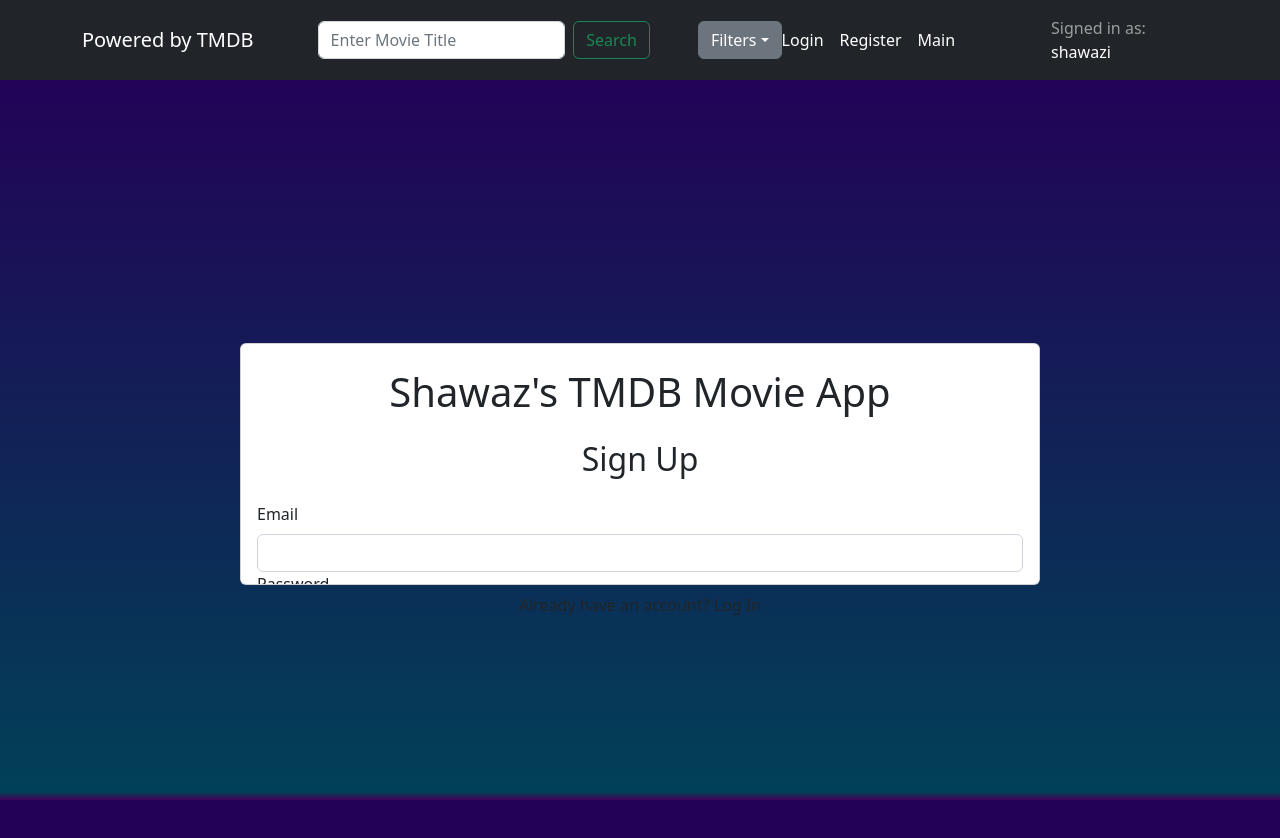
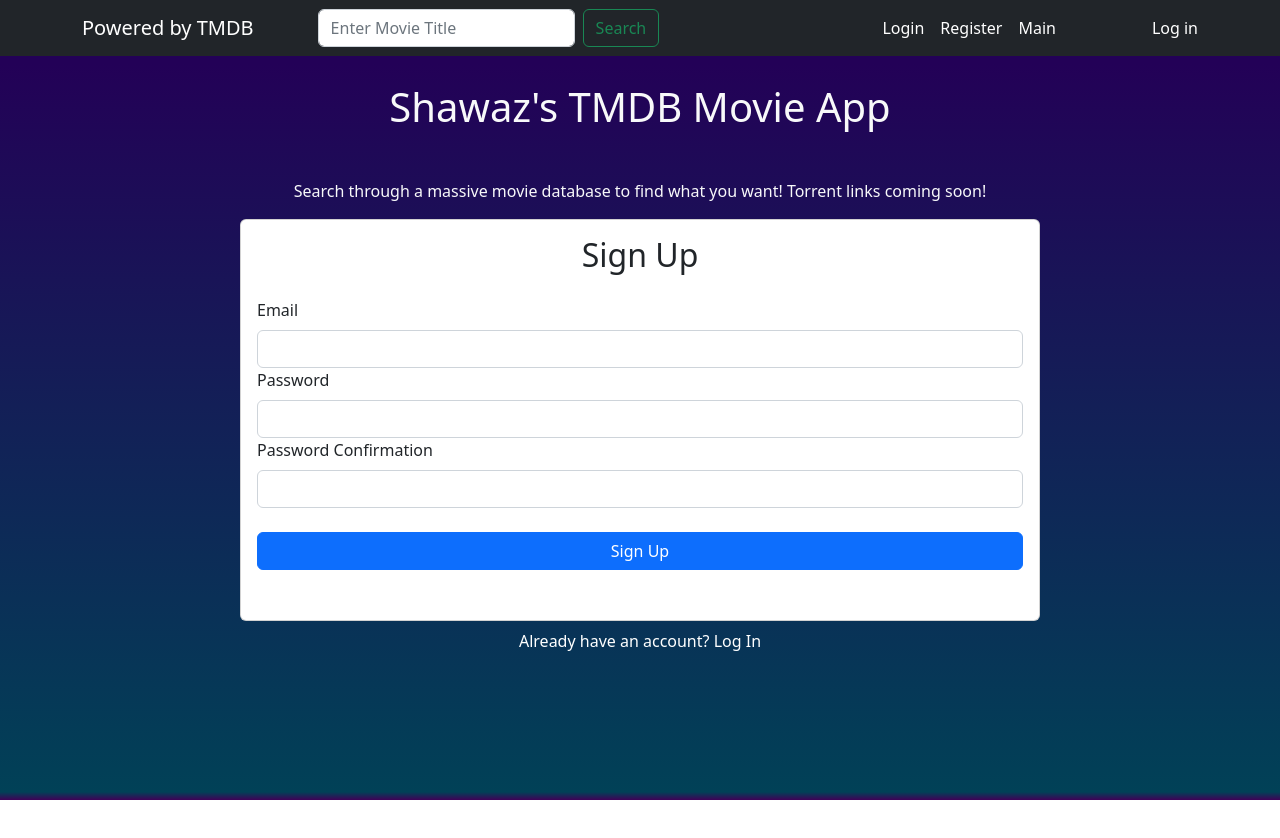
Before and after one commit to shawazi/react-10-movies, a React (Create React App) app: page /react-10-movies/register in a window 1280 px wide. Shown: the top 838 px of the page. After the commit the page ends 800 px from the top, so only its background shows below. Built offline with nearby package versions, Linux system fonts and the light colour scheme; no server answers.

Commit message:
still working on auth, still haven't implemented filters, still haven't styled properly

```diff
--- a/src/App.js
+++ b/src/App.js
@@ -1,26 +1,13 @@
-import Register from './pages/Register';
-import Login from './pages/Login';
-import Main from './pages/Main';
-import MovieDetail from './pages/MovieDetail';
-import React from 'react';
-import { AuthProvider } from './context/AuthContext';
-import { BrowserRouter as Router, Route, Routes } from "react-router-dom";
+import React from "react";
 import "./app.css"
+import AppRouter from "./router/AppRouter";
 import { MovieProvider } from './context/MovieContext';
+
 
 function App() {
   return (
     <MovieProvider>
-      <Router basename="/react-10-movies">
-        <AuthProvider>
-          <Routes>
-            <Route exact path="/" element={<Main />} />
-            <Route path="/register" element={<Register />} />
-            <Route path="/login" element={<Login />} />
-            <Route path="/details" element={<MovieDetail />} />
-          </Routes>
-        </AuthProvider>
-      </Router>
+      <AppRouter />
     </MovieProvider>
   );
 }
--- a/src/app.css
+++ b/src/app.css
@@ -85,6 +85,12 @@ ul {
     width: 18rem;
 }
 
+.card-title {
+    border-radius: 30%;
+    padding: 1rem;
+
+}
+
 @media (max-width: 1200px) {
     .movie-container .card {
         width: 14rem;
--- a/src/components/MovieCard.js
+++ b/src/components/MovieCard.js
@@ -15,7 +15,7 @@ const MovieCard = () => {
             <Card className="bg-dark">
               <Card.Img className="img-fluid" variant="top" src={imgURL + movie.poster_path} alt={movie.title} />
               <Card.Body className="d-flex flex-column bg-dark">
-                <Card.Title className="mx-auto text-light mb-4">{movie.title}</Card.Title>
+                <Card.Title className="mx-auto text-dark mb-4 px-1 bg-info">{movie.title}</Card.Title>
                 <Card.Text className="text-light">{movie.overview}</Card.Text>
               </Card.Body>
             </Card>
--- a/src/components/Navbar.js
+++ b/src/components/Navbar.js
@@ -1,36 +1,28 @@
 import Container from 'react-bootstrap/Container';
-import  {Dropdown}  from 'react-bootstrap';
 import Navbar from 'react-bootstrap/Navbar';
-import DropdownMenu from 'react-bootstrap/esm/DropdownMenu';
+import { Link, NavLink } from 'react-router-dom';
+import { useAuth } from "../context/AuthContext"
 
 function NavBar() {
+  const {currentUser} = useAuth();
+
   return (
     <Navbar variant="dark" bg="dark">
       <Container>
-        <Navbar.Brand href="#home">Powered by TMDB</Navbar.Brand>
+        <Navbar.Brand target="_blank" href="https://www.themoviedb.org/?language=en-US">Powered by TMDB</Navbar.Brand>
         <form className="form-inline">
         <input className="form-control mr-sm-2" type="search" placeholder="Enter Movie Title" aria-label="Search" />
         <button className="btn btn-outline-success my-2 my-sm-0" type="submit">Search</button>
         </form>
-          <Dropdown>
-          <Dropdown.Toggle variant="secondary" id="dropdown-filters">
-            Filters
-          </Dropdown.Toggle>
-          <DropdownMenu>
-            <Dropdown.Item className="text-dark">Action</Dropdown.Item>
-            <Dropdown.Item className="text-dark">Action</Dropdown.Item>
-            <Dropdown.Item className="text-dark">Action</Dropdown.Item>
-          </DropdownMenu>
-        </Dropdown>
         <Navbar.Toggle />
         <Navbar.Collapse className="justify-content-end">
             <ul className="navbar-nav mr-auto mt-2 mt-lg-0">
-                <li><a href="#login">Login</a></li>
-                <li><a href="#register">Register</a></li>
-                <li><a href="#main">Main</a></li>
+                <li><Link to="/Login">Login</Link></li>
+                <li><Link to="/Register">Register</Link></li>
+                <li><Link to="/Main">Main</Link></li>
             </ul>
-            <Navbar.Text>
-                Signed in as: <a href="#login">shawazi</a>
+            <Navbar.Text className="align-items-center">
+              {currentUser ? `Signed in as: ${currentUser}` : <NavLink to="/login">Log in</NavLink>}
             </Navbar.Text>
         </Navbar.Collapse>
       </Container>
--- a/src/context/AuthContext.js
+++ b/src/context/AuthContext.js
@@ -1,23 +1,43 @@
-import React, { useContext, useState, useEffect } from "react";
+import React, { createContext, useContext, useState, useEffect } from "react";
 import { auth } from '../auth/firebase'
 
 
-const AuthContext = React.createContext();
+const AuthContext = createContext();
 
-export function useAuth() {
+export const useAuth = () => {
     return useContext(AuthContext);
 }
 
-export function AuthProvider({ children }) {
-    const [currentUser, setCurrentUser] = useState();
-    const [loading, setLoading] = useState(true)
+export const AuthProvider = ({ children }) => {
+    const [currentUser, setCurrentUser] = useState(false);
+    const [loading, setLoading] = useState(true);
+    const [error, setError] = useState("");
 
-    async function signup(email, password) {
+    const signup = async (email, password) => {
         try {
-            return await auth.createUserWithEmailAndPassword(email, password);
-        } finally {
-            return setLoading(false);
+            setLoading(true);
+            setError("");
+            const userCredential = await auth.createUserWithEmailAndPassword(email, password);
+            const user = userCredential.user;
+            setCurrentUser(user);
+            setLoading(false);
+        } catch (error) {
+            setError("Failed to sign up: " + error.message)
+            setLoading(false);
         }
+    }
+
+    const login = async (email, password) => {
+        try {
+            await auth.signInWithEmailAndPassword(email, password)
+        } catch (error) {
+            setError("Failed to log in: " + error.message)
+            // console.log(error)
+        }
+    }
+
+    const logout = async () => {
+        await auth.signOut();
     }
 
     useEffect(() => {
@@ -31,7 +51,10 @@ export function AuthProvider({ children }) {
 
     const value = {
         currentUser,
-        signup
+        signup,
+        login,
+        logout,
+        error
     }
 
     return (
--- /dev/null
+++ b/src/pages/Login.css
@@ -0,0 +1,5 @@
+.login-card {
+    height: 25rem;
+    width: auto;
+    overflow-y: hidden;
+}
--- a/src/pages/Login.js
+++ b/src/pages/Login.js
@@ -1,8 +1,51 @@
-import React from 'react'
+import React, { useRef, useState } from 'react'
+import { Container, Card, Button, Form, Alert } from 'react-bootstrap'
+import NavBar from '../components/Navbar'
+import './Login.css';
+import { useAuth } from '../context/AuthContext';
+import { Link } from 'react-router-dom';
 
 const Login = () => {
+  const emailRef = useRef()
+  const passwordRef = useRef()
+  const  { signup } = useAuth()
+  const [error, setError] = useState('')
+  const [loading, setLoading] = useState(false);
+
+  async function handleSubmit(e) {
+    e.preventDefault();
+
+    try {
+      setError("");
+      setLoading(true);
+      await signup(emailRef.current.value, passwordRef.current.value)
+    } catch {
+      setError('Failed to log in.');
+    }
+  }
+
   return (
-    <div>Login</div>
+    <>
+      <NavBar />
+      <Container className="d-flex flex-column align-items-center justify-content-center" style={{minHeight: "100vh"}}>
+        <Card className="login-card px-5 py-3">
+          <h3 className="mb-4">Shawaz's TMBD App Login</h3>
+          <Form onSubmit={handleSubmit}>
+          {error && <Alert variant="danger">{error}</Alert>}
+              <Form.Group id="email">
+                <Form.Label>Email</Form.Label>
+                <Form.Control placeholder="Enter your email here." type="email" ref={emailRef} required />
+              </Form.Group>
+              <Form.Group id="password">
+                <Form.Label>Password</Form.Label>
+                <Form.Control placeholder="Enter your password here." type="password" ref={passwordRef} required />
+              </Form.Group>
+              <Button disabled={loading} className="w-100 mt-5" type="submit"> Sign in</Button>
+              <Link to="/register"><Button disabled={loading} className="w-100 mt-2 bg-dark">Register</Button></Link>
+          </Form>
+        </Card>
+      </Container>
+    </>
   )
 }
 
--- a/src/pages/Main.js
+++ b/src/pages/Main.js
@@ -8,7 +8,7 @@ const Main = () => {
     <>
       <NavBar />
       <Container fluid className="w-100 d-flex flex-column align-items-center justify-content-center mt-4">
-        <h1 className="text-light mb-5">Shawaz's Movie App</h1>
+        <h1 className="text-light mb-5">Shawaz's TMDB Movie App</h1>
         <Container className="w-100 mb-5">
           <MovieCard />
         </Container>
--- /dev/null
+++ b/src/pages/Register.css
@@ -0,0 +1,11 @@
+#card-body {
+    height: 25rem;
+    width: auto;
+    overflow-y: hidden;
+
+}
+
+#card-footer {
+    color: white;
+    /* no idea why this isn't working as a className. some accordion.scss thing was overriding my colors.  */
+}
--- a/src/pages/Register.js
+++ b/src/pages/Register.js
@@ -1,7 +1,8 @@
 import React, { useRef, useState } from 'react'
 import { Form, Button, Card, Alert, Container } from 'react-bootstrap'
 import { useAuth } from '../context/AuthContext'
-import Navbar from '../components/Navbar'
+import Navbar from '../components/Navbar';
+import "./Register.css";
 
 const Register = () => {
   const emailRef = useRef()
@@ -30,10 +31,11 @@ const Register = () => {
   return (
     <>
       <Navbar />
-      <Container className="d-flex flex-column align-items-center justify-content-center" style={{minHeight: "100vh"}}>
+      <Container className="d-flex flex-column align-items-center justify-content-center" style={{minHeight: "80vh"}}>
+        <h1 className="text-center mb-5 text-light">Shawaz's TMDB Movie App</h1>
+        <p className="text-light">Search through a massive movie database to find what you want! Torrent links coming soon!</p>
         <Card className="w-100" style={{maxWidth: "800px" }}>
-          <h1 className="text-center mt-4">Shawaz's TMDB Movie App</h1>
-          <Card.Body>
+          <Card.Body id="card-body">
             <h2 className="text-center mb-4">Sign Up</h2>
             {error && <Alert variant="danger">{error}</Alert>}
             <Form onSubmit={handleSubmit}>
@@ -54,7 +56,7 @@ const Register = () => {
           </Card.Body>
         </Card>
         <div className="w-100 text-center mt-2">
-          Already have an account? Log In
+          <p id="card-footer">Already have an account? Log In</p>
         </div>
       </Container>
     </>
--- /dev/null
+++ b/src/router/AppRouter.js
@@ -0,0 +1,29 @@
+import React from 'react'
+import Register from '../pages/Register';
+import Login from '../pages/Login';
+import Main from '../pages/Main';
+import MovieDetail from '../pages/MovieDetail';
+import { AuthProvider } from '../context/AuthContext';
+import { BrowserRouter as Router, Route, Routes } from "react-router-dom";
+
+const AppRouter = () => {
+  return (
+    <>
+      <Router basename="/react-10-movies">
+        <AuthProvider>
+          <Routes>
+            <>
+              <Route path="/" element={<Main />} />
+              <Route path="main" element={<Main />} />
+              <Route path="register" element={<Register />} />
+              <Route path="login" element={<Login />} />
+              <Route path="details" element={<MovieDetail />} />
+            </>
+          </Routes>
+        </AuthProvider>
+      </Router>
+    </>
+  )
+}
+
+export default AppRouter
```
Also changed, not shown: src/router/Router.js (deleted, +0 -15 lines).
